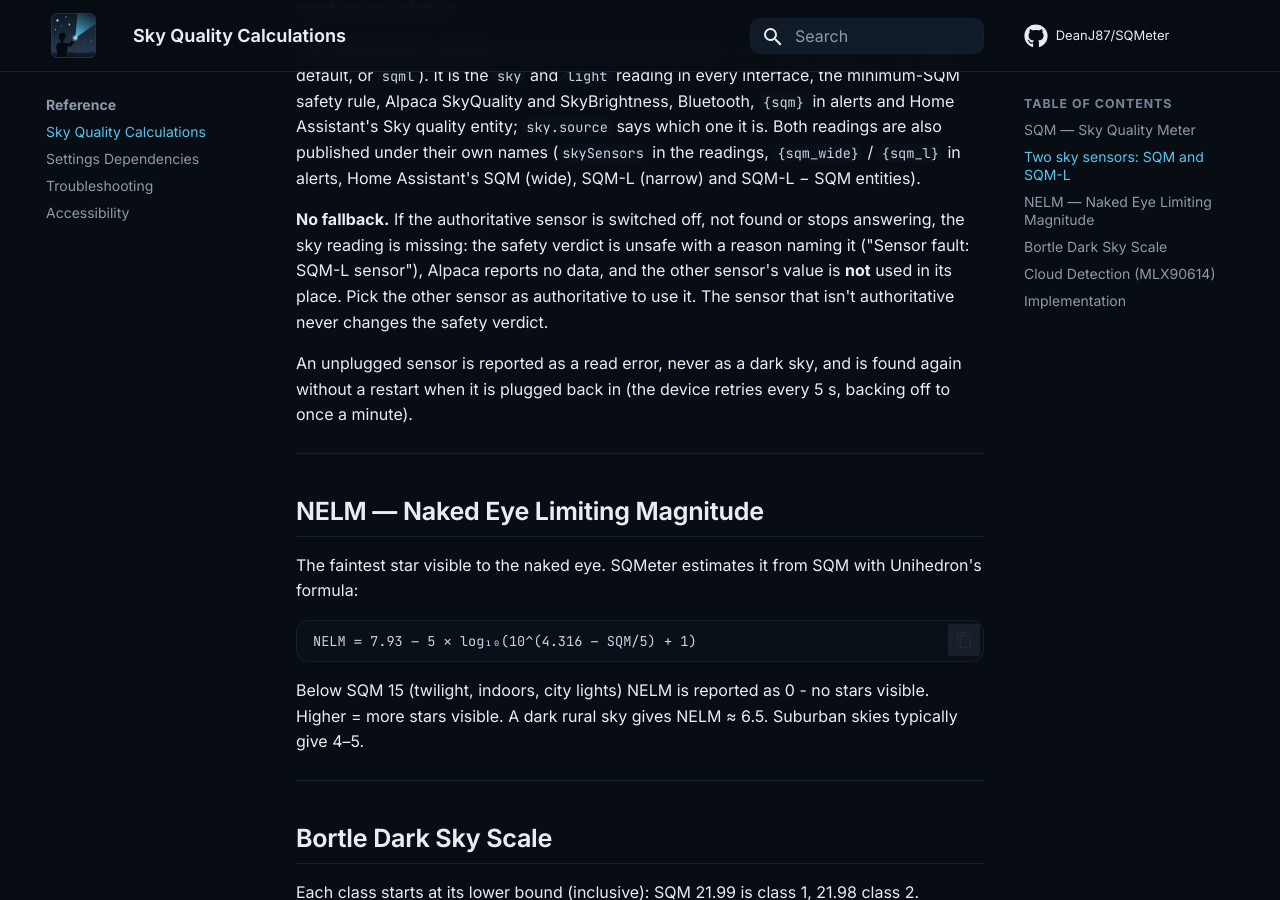
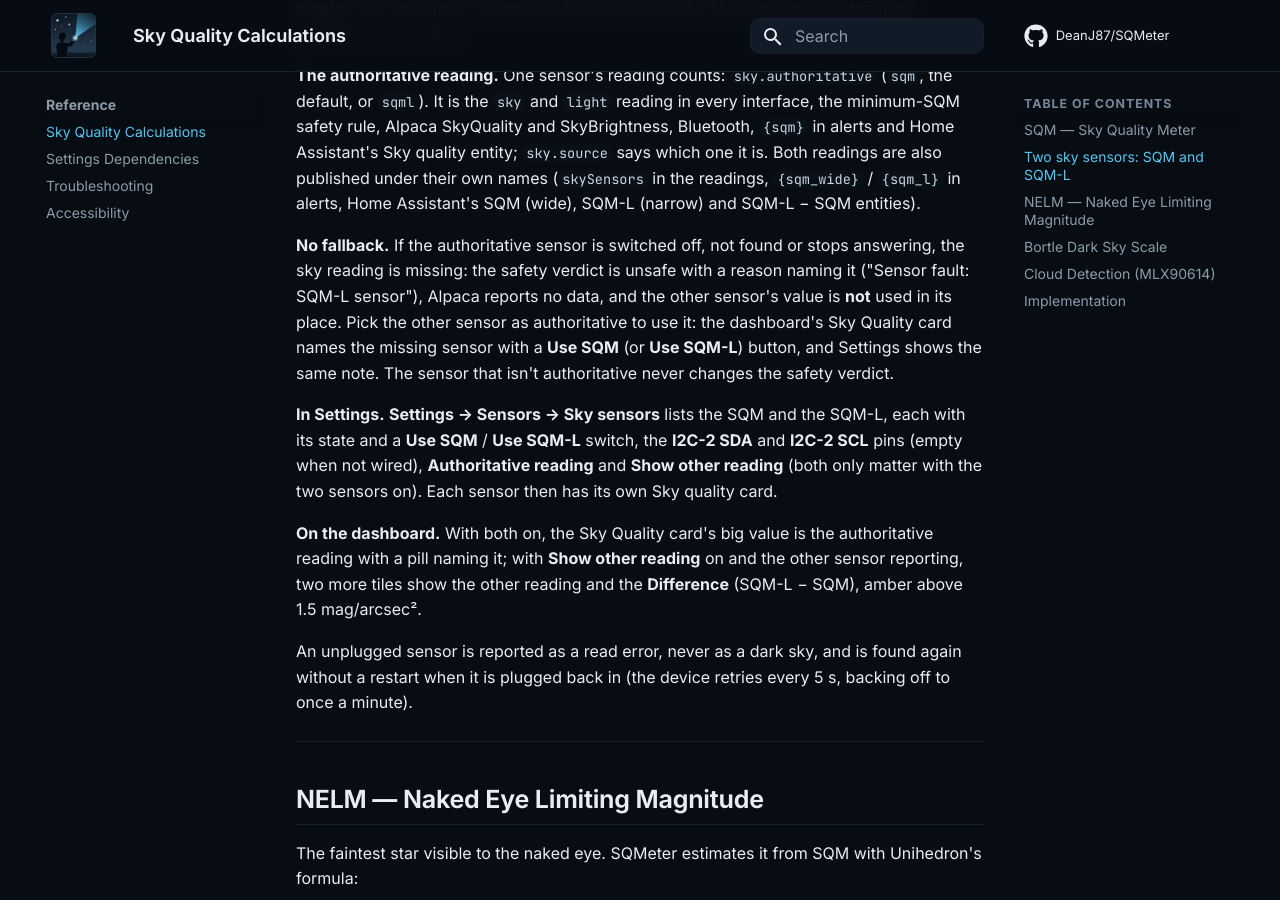
Before and after one commit to DeanJ87/SQMeter, an MkDocs documentation site: the page built from docs/reference/sky-quality.md, in a window 1280 px wide and 900 px high, scrolled down 2384 px. Built offline with MkDocs 1.6.1 and Material for MkDocs 9.7.7, drawn with Linux system fonts in a browser that asks for light colours; some of the changed text lies outside the part shown.

Commit message:
docs(030): two sky sensors in Settings and on the dashboard

```diff
--- a/docs/reference/sky-quality.md
+++ b/docs/reference/sky-quality.md
@@ -60,7 +60,7 @@ Light below 0.0001 lux is treated as 0.0001 lux (SQM 22.6), the darkest the form
 
 Firmware averages raw TSL2591 counts before this conversion, in every measurement mode: it applies a rolling average (restarted on each gain or integration change), subtracts the saved dark visible offset, then applies the optional SQM calibration offset. `sky.sqm` is the calibrated value and `sky.rawSqm` the uncalibrated one, so `sqm − rawSqm` equals the offset whenever calibration is on. Night mode (MAX gain, 600 ms integration) is when the reading is most sensitive.
 
-To calibrate in **Settings → Sensors → Sky quality**: cover the sensor completely (lens cap or foil), wait until **Averaging window** shows the window full, then press **Calibrate dark**. The device refuses while the sensor still sees light or the window holds readings from before it was covered. **Averaging window** (10-300 s, default 90) and **Apply SQM offset** (±5 mag/arcsec², e.g. to match a reference SQM-L) are in the same card.
+To calibrate in **Settings → Sensors → Sky quality** (with two sky sensors there is one card per sensor, titled **SQM** and **SQM-L**): cover the sensor completely (lens cap or foil), wait until **Averaging window** shows the window full, then press **Calibrate dark**. The device refuses while the sensor still sees light or the window holds readings from before it was covered. **Averaging window** (10-300 s, default 90) and **Apply SQM offset** (±5 mag/arcsec², e.g. to match a reference SQM-L) are in the same card.
 
 Dark calibration should be repeated whenever the lens, baffle, aperture, lens-to-sensor distance, or internal finish changes.
 
@@ -98,8 +98,19 @@ alerts, Home Assistant's SQM (wide), SQM-L (narrow) and SQM-L − SQM entities).
 **No fallback.** If the authoritative sensor is switched off, not found or stops answering, the
 sky reading is missing: the safety verdict is unsafe with a reason naming it ("Sensor fault:
 SQM-L sensor"), Alpaca reports no data, and the other sensor's value is **not** used in its
-place. Pick the other sensor as authoritative to use it. The sensor that isn't authoritative
-never changes the safety verdict.
+place. Pick the other sensor as authoritative to use it: the dashboard's Sky Quality card names
+the missing sensor with a **Use SQM** (or **Use SQM-L**) button, and Settings shows the same note.
+The sensor that isn't authoritative never changes the safety verdict.
+
+**In Settings.** **Settings → Sensors → Sky sensors** lists the SQM and the SQM-L, each with its
+state and a **Use SQM** / **Use SQM-L** switch, the **I2C-2 SDA** and **I2C-2 SCL** pins (empty
+when not wired), **Authoritative reading** and **Show other reading** (both only matter with the
+two sensors on). Each sensor then has its own Sky quality card.
+
+**On the dashboard.** With both on, the Sky Quality card's big value is the authoritative
+reading with a pill naming it; with **Show other reading** on and the other sensor reporting,
+two more tiles show the other reading and the **Difference** (SQM-L − SQM), amber above
+1.5 mag/arcsec².
 
 An unplugged sensor is reported as a read error, never as a dark sky, and is found again
 without a restart when it is plugged back in (the device retries every 5 s, backing off to once
```
Also changed, not shown: docs/getting-started/hardware.md (+4 -2 lines), docs/user-guide/configuration.md (+2 -2 lines), docs/user-guide/dashboard.md (+2 -2 lines).
